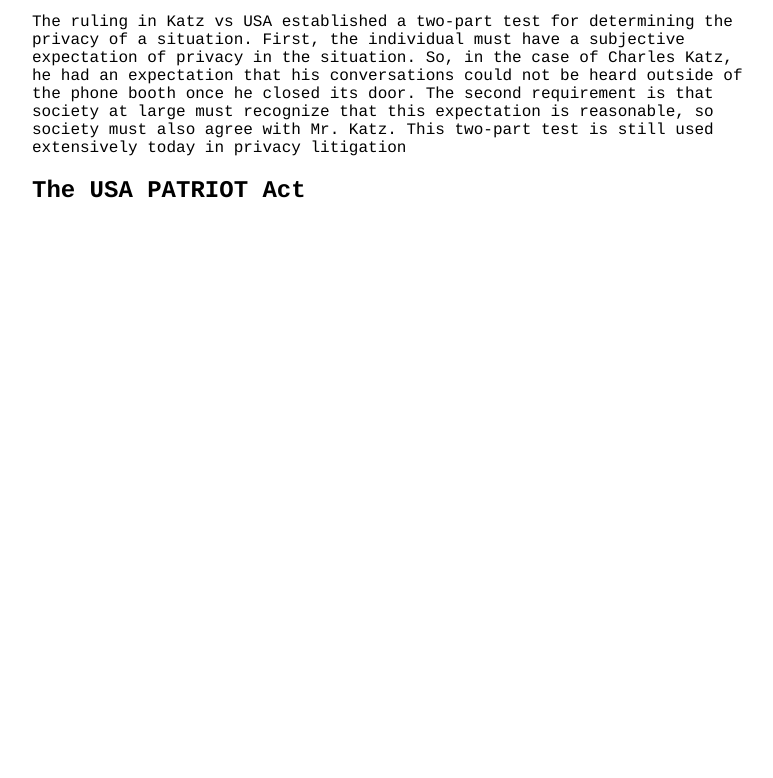
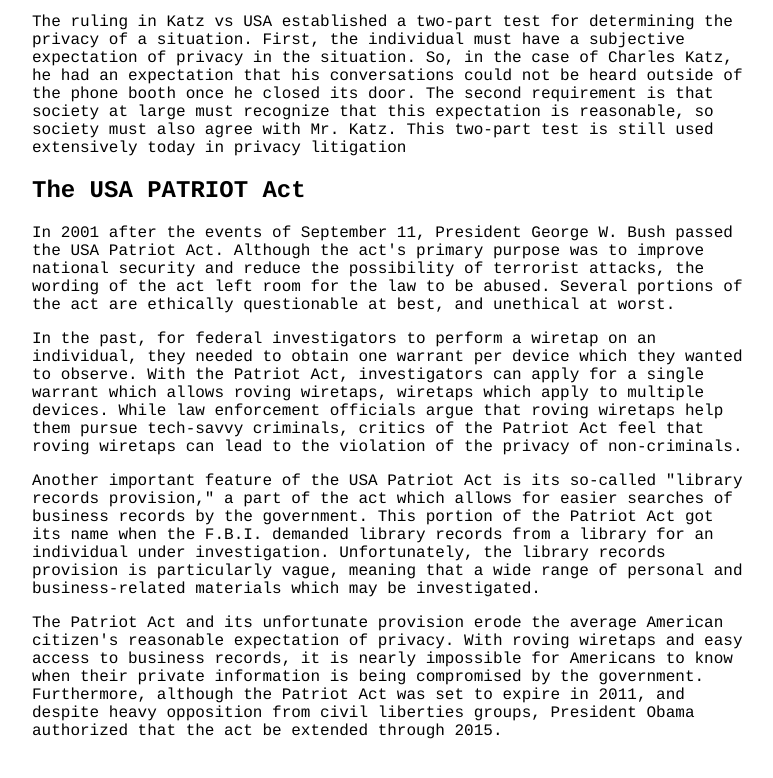
Before and after one commit to JayThomason/bigbrotherethics, a plain HTML site: page privacy_history.html in a window 1280 px wide. Shown: the part 964-1742 px from the top of the page, without its empty margins (128-901 px from the left). Before the commit the page ends 1328 px from the top, so only its background shows below. Drawn offline with Linux system fonts and the light colour scheme.

Commit message:
added patriot act info

```diff
--- a/privacy_history.html
+++ b/privacy_history.html
@@ -22,6 +22,9 @@
 
     <p>The ruling in Katz vs USA established a two-part test for determining the privacy of a situation. First, the individual must have a subjective expectation of privacy in the situation. So, in the case of Charles Katz, he had an expectation that his conversations could not be heard outside of the phone booth once he closed its door. The second requirement is that society at large must recognize that this expectation is reasonable, so society must also agree with Mr. Katz. This two-part test is still used extensively today in privacy litigation</p>
     <h2><a name="patriotact">The USA PATRIOT Act</a></h2>
-    <p>
+    <p>In 2001 after the events of September 11, President George W. Bush passed the <a href="http://en.wikipedia.org/wiki/Patriot_act">USA Patriot Act</a>. Although the act's primary purpose was to improve national security and reduce the possibility of terrorist attacks, the wording of the act left room for the law to be abused. Several portions of the act are ethically questionable at best, and unethical at worst.
+    <p>In the past, for federal investigators to perform a wiretap on an individual, they needed to obtain one warrant per device which they wanted to observe. With the Patriot Act, investigators can apply for a single warrant which allows <a href="http://www.fed-soc.org/doclib/20070326_rovingsur.pdf">roving wiretaps</a>, wiretaps which apply to multiple devices. While law enforcement officials argue that roving wiretaps help them pursue tech-savvy criminals, critics of the Patriot Act feel that roving wiretaps can lead to the violation of the privacy of non-criminals.
+    <p>Another important feature of the USA Patriot Act is its so-called "library records provision," a part of the act which allows for easier searches of business records by the government. This portion of the Patriot Act got its name when the F.B.I. <a href="http://www.nytimes.com/2005/08/26/politics/26patriot.html?_r=0">demanded library records</a> from a library for an individual under investigation. Unfortunately, the library records provision is particularly vague, meaning that a wide range of personal and business-related materials which may be investigated.
+    <p>The Patriot Act and its unfortunate provision erode the average American citizen's reasonable expectation of privacy. With roving wiretaps and easy access to business records, it is nearly impossible for Americans to know when their private information is being compromised by the government. Furthermore, although the Patriot Act was set to expire in 2011, and despite heavy opposition from civil liberties groups, President Obama authorized that the <a href="http://articles.washingtonpost.com/2011-05-27/politics/35263903_1_patriot-act-key-provisions-extension">act be extended</a> through 2015.
   </body>
 </html>
```
